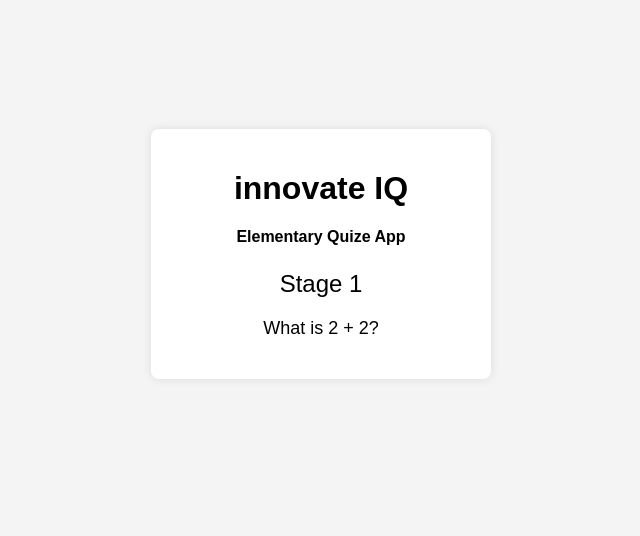
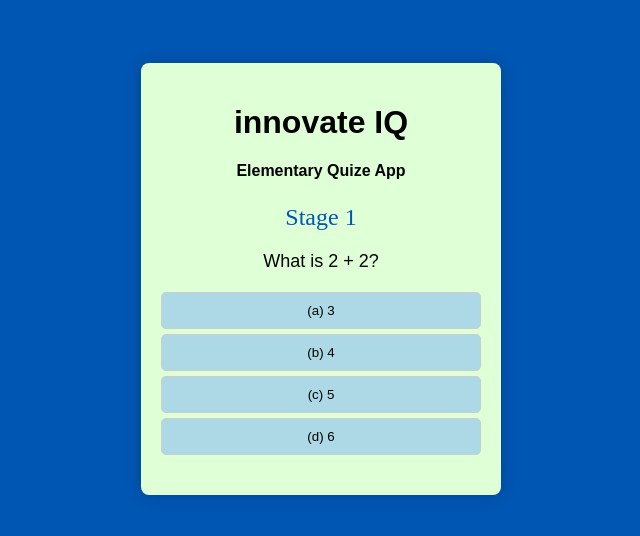
Before and after one commit to BelloAbdulmujib/Quize_App, a plain HTML site: page index.html in a window 1280 px wide. Shown: the part 146-682 px from the top of the page, without its empty margins (319-959 px from the left). Drawn offline with Linux system fonts and the light colour scheme.

Commit message:
udated_theapp

```diff
--- a/index.html
+++ b/index.html
@@ -5,6 +5,10 @@
     <meta name="viewport" content="width=device-width, initial-scale=1.0">
     <title>innovate IQ Quiz App</title>
     <link rel="stylesheet" href="style.css">
+    <link rel="apple-touch-icon" sizes="180x180" href="/apple-touch-icon.png">
+    <link rel="icon" type="image/png" sizes="32x32" href="/favicon-32x32.png">
+    <link rel="icon" type="image/png" sizes="16x16" href="/favicon-16x16.png">
+    <link rel="manifest" href="/site.webmanifest">
 </head>
 <body>
     <div id="quiz-container">
--- a/script.js
+++ b/script.js
@@ -1,5 +1,3 @@
-// script.js
-
 const questions = [
     {
         stage: 1,
@@ -14,8 +12,6 @@ const questions = [
             { q: "What is 7 + 5?", options: ["11", "12", "13", "14"], correct: 1 },
             { q: "Which is an adjective?", options: ["fast", "cat", "jump", "the"], correct: 0 },
             { q: "What is 9 / 3?", options: ["1", "2", "3", "4"], correct: 2 },
-            { q: "Which number is even?", options: ["1", "3", "5", "8"], correct: 3 },
-            { q: "What is 3 + 4?", options: ["5", "6", "7", "8"], correct: 2 },
         ],
     },
     {
@@ -31,8 +27,6 @@ const questions = [
             { q: "What is 6 * 2?", options: ["10", "11", "12", "13"], correct: 2 },
             { q: "Which is a conjunction?", options: ["and", "quick", "dog", "yellow"], correct: 0 },
             { q: "What is 15 - 5?", options: ["10", "9", "11", "12"], correct: 0 },
-            { q: "Which word means 'large'?", options: ["small", "tiny", "big", "little"], correct: 2 },
-            { q: "What is 4 + 4?", options: ["6", "7", "8", "9"], correct: 2 },
         ],
     },
     {
@@ -48,8 +42,6 @@ const questions = [
             { q: "What is 3 * 3?", options: ["6", "7", "8", "9"], correct: 3 },
             { q: "Which is a preposition?", options: ["in", "run", "quick", "very"], correct: 0 },
             { q: "What is 18 / 2?", options: ["7", "8", "9", "10"], correct: 2 },
-            { q: "What is 5 + 7?", options: ["11", "12", "13", "14"], correct: 1 },
-            { q: "Which number is odd?", options: ["2", "4", "6", "9"], correct: 3 },
         ],
     },
     {
@@ -65,8 +57,6 @@ const questions = [
             { q: "What is 5 * 4?", options: ["19", "20", "21", "22"], correct: 1 },
             { q: "Which is a conjunction?", options: ["and", "quick", "dog", "yellow"], correct: 0 },
             { q: "What is 25 / 5?", options: ["3", "4", "5", "6"], correct: 2 },
-            { q: "Which word means 'fast'?", options: ["quick", "slow", "tall", "short"], correct: 0 },
-            { q: "What is 9 + 6?", options: ["14", "15", "16", "17"], correct: 1 },
         ],
     },
     {
@@ -75,35 +65,33 @@ const questions = [
             { q: "What is 6 * 3?", options: ["17", "18", "19", "20"], correct: 1 },
             { q: "Which is a noun?", options: ["run", "dog", "quickly", "very"], correct: 1 },
             { q: "What is 14 / 2?", options: ["6", "7", "8", "9"], correct: 1 },
-            { q: "What is the capital of Spain?", options: ["Rome", "Madrid", "Berlin", "Paris"], correct: 1 },
-            { q: "Which word is a verb?", options: ["jump", "quickly", "apple", "very"], correct: 0 },
-            { q: "What is 30 - 4?", options: ["25", "26", "27", "28"], correct: 3 },
+            { q: "What is the capital of Spain?", options: ["Berlin", "Madrid", "Rome", "Paris"], correct: 1 },
+            { q: "Which word is a verb?", options: ["run", "quickly", "apple", "very"], correct: 0 },
+            { q: "What is 21 - 3?", options: ["17", "18", "19", "20"], correct: 1 },
             { q: "Which is an adjective?", options: ["big", "jump", "fast", "the"], correct: 0 },
-            { q: "What is 4 * 4?", options: ["14", "15", "16", "17"], correct: 2 },
-            { q: "Which is a preposition?", options: ["under", "run", "quick", "very"], correct: 0 },
-            { q: "What is 21 / 3?", options: ["5", "6", "7", "8"], correct: 2 },
-            { q: "What is 11 + 11?", options: ["20", "21", "22", "23"], correct: 2 },
-            { q: "Which number is even?", options: ["3", "7", "10", "15"], correct: 2 },
+            { q: "What is 16 / 4?", options: ["3", "4", "5", "6"], correct: 1 },
+            { q: "Which is a preposition?", options: ["in", "run", "quick", "very"], correct: 0 },
+            { q: "What is 18 / 3?", options: ["5", "6", "7", "8"], correct: 1 },
         ],
     },
     {
         stage: 6,
-        questtions: [
+        questions: [
+            { q: "What is 8 * 7?", options: ["54", "55", "56", "57"], correct: 2 },
+            { q: "Which is a synonym for 'happy'?", options: ["sad", "angry", "joyful", "tired"], correct: 2 },
+            { q: "What is the capital of Canada?", options: ["Toronto", "Vancouver", "Ottawa", "Montreal"], correct: 2 },
+            { q: "What is 144 / 12?", options: ["11", "12", "13", "14"], correct: 1 },
+            { q: "Which is an antonym for 'fast'?", options: ["quick", "speedy", "slow", "rapid"], correct: 2 },
+            { q: "What is 121 / 11?", options: ["10", "11", "12", "13"], correct: 1 },
+            { q: "Which is a synonym for 'bright'?", options: ["dark", "shiny", "dull", "dim"], correct: 1 },
             { q: "What is the square root of 64?", options: ["6", "7", "8", "9"], correct: 2 },
-            { q: "Which word is an antonym of 'happy'?", options: ["sad", "joyful", "glad", "pleased"], correct: 0 },
-            { q: "What is 45 / 5?", options: ["7", "8", "9", "10"], correct: 2 },
-            { q: "What is the largest planet in our solar system?", options: ["Earth", "Mars", "Jupiter", "Venus"], correct: 2 },
-            { q: "Which sentence is in the past tense?", options: ["He runs fast.", "She will run.", "They ran quickly.", "I am running."], correct: 2 },
-            { q: "What is 11 * 11?", options: ["120", "121", "122", "123"], correct: 1 },
-            { q: "Which is a synonym of 'quick'?", options: ["slow", "fast", "happy", "big"], correct: 1 },
-            { q: "What is 100 - 47?", options: ["51", "52", "53", "54"], correct: 2 },
-            { q: "What is the chemical symbol for water?", options: ["O2", "H2O", "CO2", "H2"], correct: 1 },
-            { q: "Which sentence is correct?", options: ["Their going to school.", "They're going to school.", "There going to school.", "The're going to school."], correct: 1 },
-        ]
+            { q: "Which is a homophone for 'one'?", options: ["won", "none", "sun", "ton"], correct: 0 },
+            { q: "Which sentence uses correct grammar?", options: ["There going to school.", "They're going to school.", "Their going to school.", "The're going to school."], correct: 1 },
+        ],
     },
     {
         stage: 7,
-        questions:  [
+        questions: [
             { q: "What is 12 * 12?", options: ["142", "143", "144", "145"], correct: 2 },
             { q: "Which is a prime number?", options: ["10", "12", "15", "17"], correct: 3 },
             { q: "What is the capital of Japan?", options: ["Seoul", "Beijing", "Tokyo", "Bangkok"], correct: 2 },
@@ -129,7 +117,6 @@ function shuffleQuestions(stageIndex) {
 
 let currentStage = 0;
 let currentQuestion = 0;
-let score = 0;
 let correctAnswers = 0;
 
 const stageHeader = document.getElementById("stage-header");
@@ -137,13 +124,14 @@ const questionElement = document.getElementById("question");
 const optionsElement = document.getElementById("options");
 const nextBtn = document.getElementById("next-btn");
 const resultElement = document.getElementById("result");
+const nextLevelBtn = document.getElementById("next-level-btn");
 
 function loadQuestion() {
     const questionData = questions[currentStage].questions[currentQuestion];
     questionElement.textContent = questionData.q;
     optionsElement.innerHTML = "";
 
-    const labelsData = ["(a)", "(b)", "(c)", "(d)"];
+    const labels = ["a", "b", "c", "d"];
     questionData.options.forEach((option, index) => {
         const button = document.createElement("button");
         button.textContent = `(${labels[index]}) ${option}`;
@@ -152,6 +140,7 @@ function loadQuestion() {
     });
 
     nextBtn.style.display = "none";
+    nextLevelBtn.style.display = "none";
 }
 
 function checkAnswer(selectedIndex) {
@@ -172,17 +161,19 @@ function evaluateStage() {
     if (correctAnswers >= 7) {
         resultElement.textContent = `Congratulations! You passed Stage ${currentStage + 1}.`;
         if (currentStage < questions.length - 1) {
-            currentStage++;
-            currentQuestion = 0;
-            correctAnswers = 0;
-            loadStage();
+            nextLevelBtn.style.display = "block";
+            nextLevelBtn.onclick = () => {
+                currentStage++;
+                currentQuestion = 0;
+                correctAnswers = 0;
+                loadStage();
+            };
         } else {
             resultElement.textContent += " You have completed all stages!";
         }
     } else {
-        resultElement.textContent = `You scored ${correctAnswers}/10. Please try Stage ${currentStage + 1} again.`;
+        resultElement.textContent = `You need to repeat Stage ${currentStage + 1}. Try again!`;
         shuffleQuestions(currentStage); // Shuffle questions if stage needs to be repeated
-        currentQuestion = 0;
         currentQuestion = 0;
         correctAnswers = 0;
         loadQuestion();
@@ -191,10 +182,7 @@ function evaluateStage() {
 
 function loadStage() {
     stageHeader.textContent = `Stage ${currentStage + 1}`;
-    resultElement.textContent = "";
     loadQuestion();
 }
 
 document.addEventListener("DOMContentLoaded", loadStage);
-/*command to run the app in the terminal "xdg-open index.html" */
-/* or http-server */
--- a/style.css
+++ b/style.css
@@ -1,26 +1,28 @@
-/* styles.css */
 body {
     font-family: Arial, sans-serif;
     display: flex;
     justify-content: center;
     align-items: center;
     height: 100vh;
-    background-color: #f4f4f4;
+    background-color: #0056b3;
     margin: 0;
 }
 
 #quiz-container {
-    background: white;
+    background: #dfffd6; /* Light lemon green color */
     padding: 20px;
     border-radius: 8px;
-    box-shadow: 0 0 10px rgba(0, 0, 0, 0.1);
+    box-shadow: 0 0 15px rgba(0, 0, 0, 0.2);
     text-align: center;
-    width: 300px;
+    width: 320px;
+    margin-top: 50px;
 }
 
 #stage-header {
     font-size: 24px;
+    font-family: "Times New Roman", serif;
     margin-bottom: 20px;
+    color: #0056b3;
 }
 
 #question {
@@ -36,15 +38,19 @@ body {
     border: 1px solid #ccc;
     border-radius: 5px;
     cursor: pointer;
+    background-color: #add8e6; /* Light blue color */
 }
 
-#next-btn {
+#options button:hover {
+    background-color: #ffb6c1; /* Light pink color */
+}
+
+#next-btn, #next-level-btn {
     display: none;
-    padding: 10px 20px;
+    padding: 20px 250px;
     border: none;
-    background-color: #28a745;
-    color: white;
-    border-radius: 5px;
+    color: black;
+    border-radius: 2px;
     cursor: pointer;
     margin-top: 20px;
 }
```
Also changed, not shown: 1 other file.
